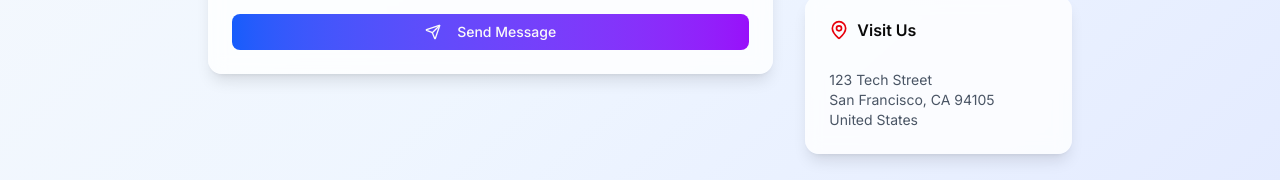
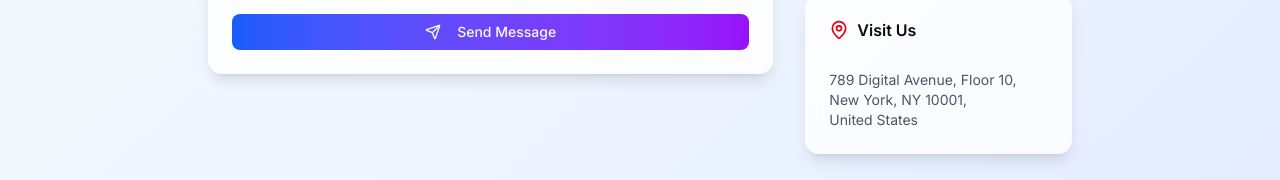
Before and after one commit to samehfathy2/intravelt, a Next.js app: page /contact in a window 1280 px wide. Shown: the part 706-886 px from the top of the page. Built offline with nearby package versions, Linux system fonts and the light colour scheme.

Commit message:
Update page.tsx

```diff
--- a/src/app/contact/page.tsx
+++ b/src/app/contact/page.tsx
@@ -213,9 +213,9 @@ export default function ContactPage() {
 							</CardHeader>
 							<CardContent>
 								<p className='text-sm text-gray-600'>
-									123 Tech Street
+									789 Digital Avenue, Floor 10,
 									<br />
-									San Francisco, CA 94105
+									New York, NY 10001,
 									<br />
 									United States
 								</p>
```
